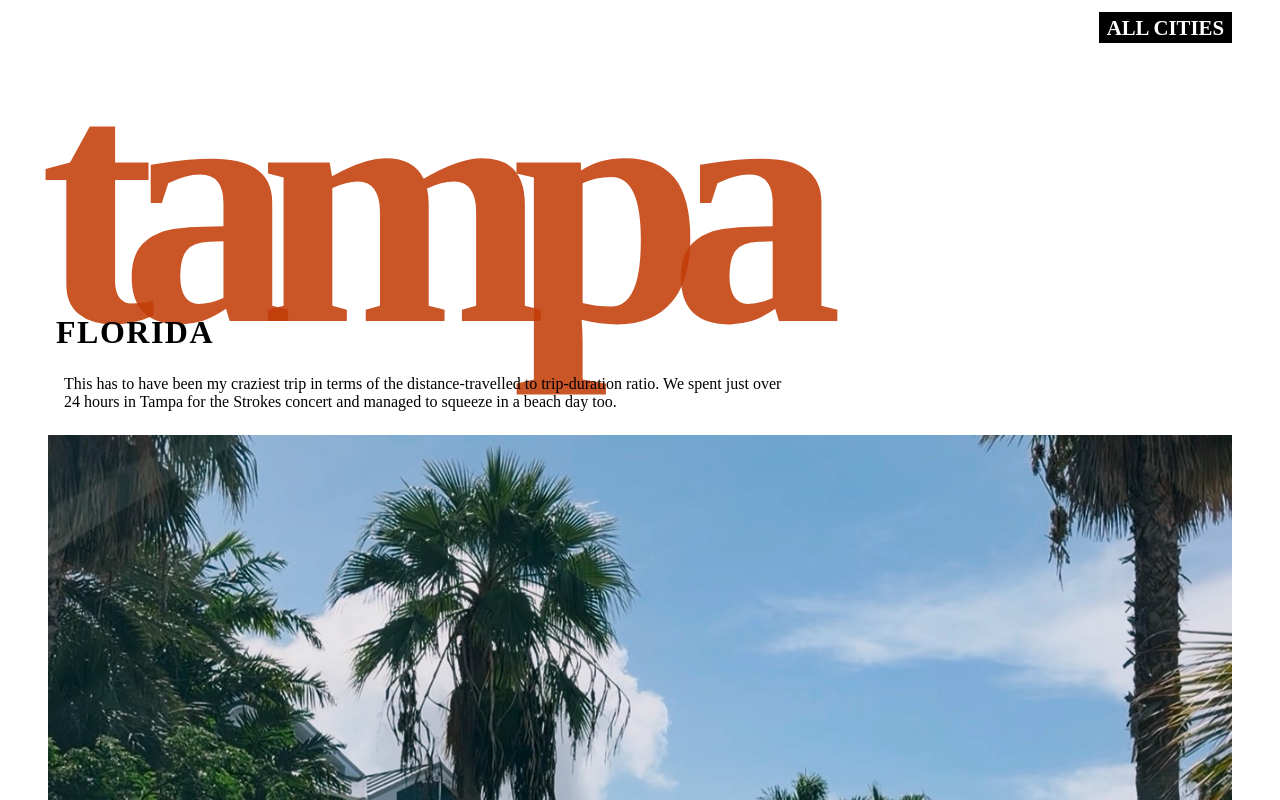
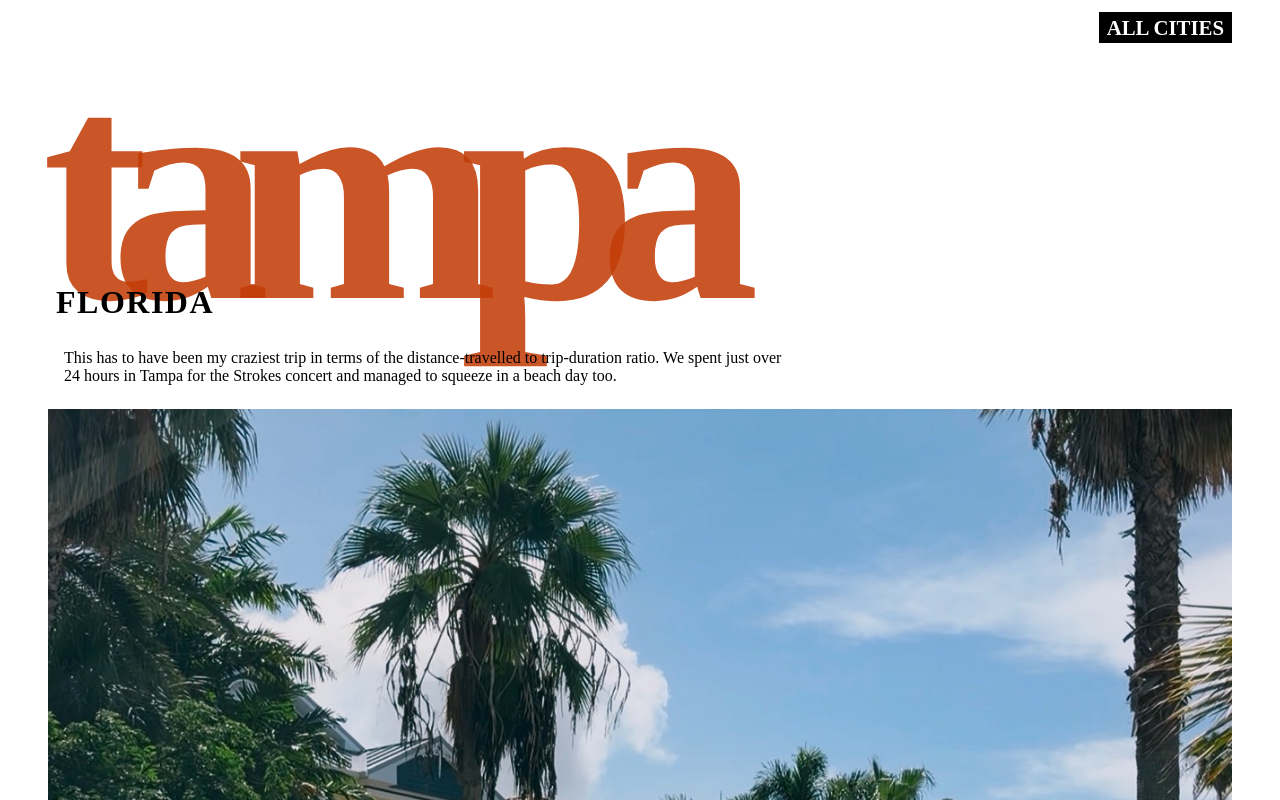
Before and after one commit to r-shahid/travels, a React (Create React App) app: page / in a window 1280 px wide. Shown: the top 800 px of the page. Built offline with nearby package versions, Linux system fonts and the light colour scheme; a web font is replaced by a local one.

Commit message:
tweak styling

```diff
--- a/src/data/cities.json
+++ b/src/data/cities.json
@@ -142,7 +142,7 @@
         "orientation": "full-landscape"
       },
       {
-        "caption": "Driving home from the concert, I suddenly noticed that most of the highway didn't have the harsh white LED streetlights I've grown used to seeing. The warm orange lights reminded me of what it was like going outside in the summer as a kid.",
+        "caption": "Driving back to the hotel after the concert, I suddenly noticed that most of the highway didn't have the harsh white LED streetlights I've grown used to seeing. The warm orange lights reminded me of what it was like going outside in the summer as a kid.",
         "src": "tampa/highway.jpg",
         "orientation": "landscape"
       },
@@ -162,7 +162,7 @@
         "orientation": "landscape"
       },
       {
-        "caption":"Thanks to some super friendly pilots, I got to experience what it's like in the cockpit",
+        "caption":"I got to sit in the cockpit thanks to some super friendly pilots.",
         "src":"tampa/cockpit.jpeg",
         "orientation": "portrait"
       },
--- a/src/styles/allcities.css
+++ b/src/styles/allcities.css
@@ -28,14 +28,18 @@
 
 .AllCities h1 {
   white-space: nowrap;
-  font-size: clamp(2rem, 27vw, 24rem);
+  /* font-size: clamp(2rem, 27vw, 24rem); */
+  font-size: 22cqi;
   font-weight: 900;
-  letter-spacing: -0.08em;
+  letter-spacing: -0.1em;
   text-transform: lowercase;
   font-variation-settings: "wdth" 105;
   color: rgba(43, 55, 226, 0.747);
   margin-top: -50px;
   margin-bottom: 0px;
+  /* margin-left: 2px; */
+  /* text-align: right; */
+    /* background-color: red; */
 }
 
 .AllCities .cities_list,
--- a/src/styles/city.css
+++ b/src/styles/city.css
@@ -40,12 +40,14 @@
 
 .City .city-name {
   white-space: nowrap;
-  font-size: clamp(2rem, 27vw, 24rem);
+  /* font-size: clamp(2rem, 20vw, 20rem); */
+  font-size: 25cqi;
   font-weight: 900;
-  letter-spacing: -0.1em;
+  letter-spacing: -0.12em;
   text-transform: lowercase;
   /* font-variation-settings: "wdth" 104; */
   margin-top: -50px;
+  margin-left: 2px;
   /* color: #c33e0ae0; */
 }
 
@@ -65,6 +67,7 @@
 .City .city-caption {
   width: 60%;
   padding: 24px;
+  margin-top: 4px;
 }
 
 .City .gallery {
```
